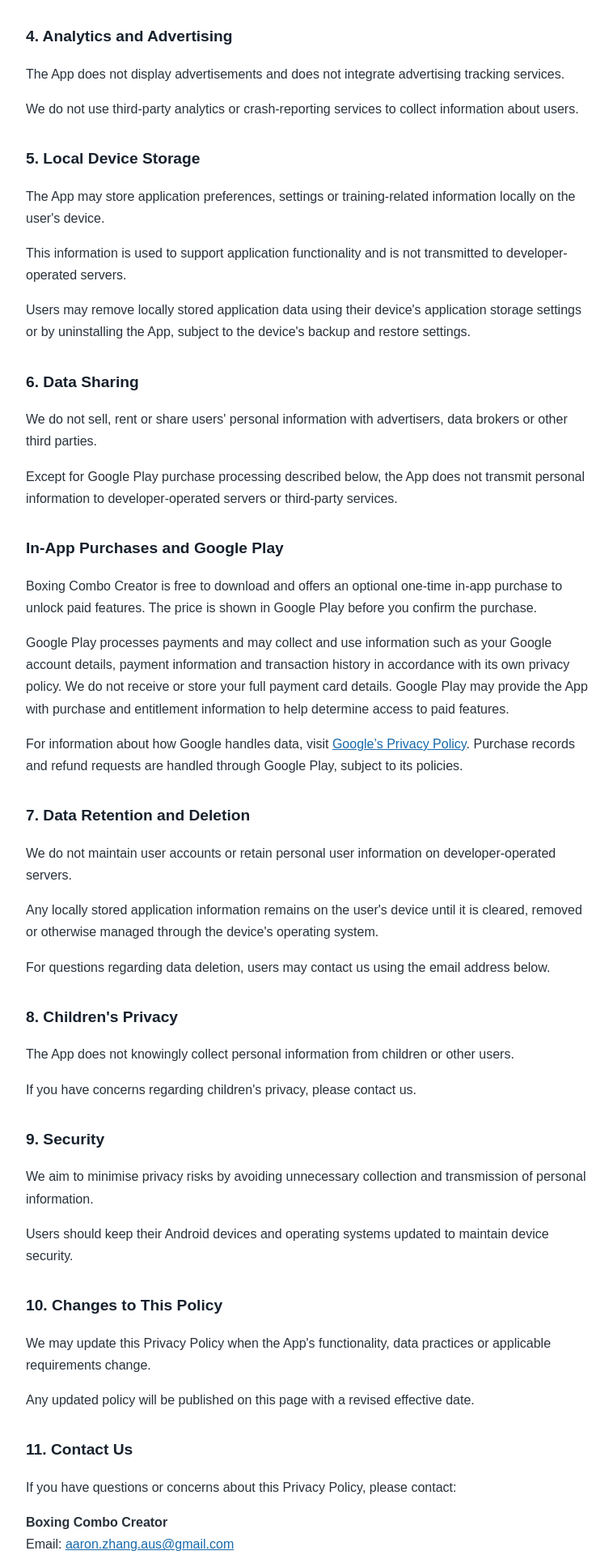
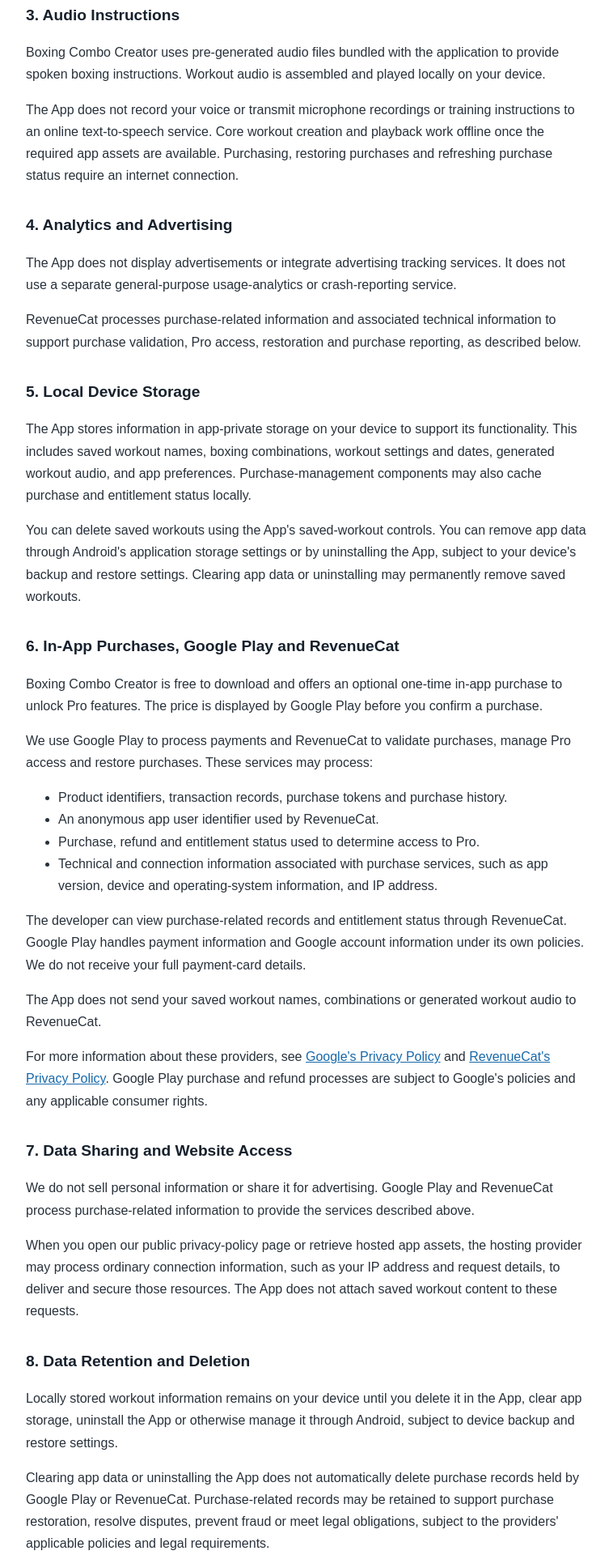
Before and after one commit to AaronZhangAus/boxing-combo-privacy, a plain HTML site: page index.html in a window 1280 px wide. Shown: the part 880-2800 px from the top of the page at 81% size, without its empty margins (260-1018 px from the left). Drawn offline with Linux system fonts and the light colour scheme.

Commit message:
Update index.html

```diff
--- a/index.html
+++ b/index.html
@@ -1,22 +1,12 @@
-
 <!DOCTYPE html>
 <html lang="en">
 <head>
   <meta charset="UTF-8">
-  <meta name="viewport"
-        content="width=device-width, initial-scale=1">
-
+  <meta name="viewport" content="width=device-width, initial-scale=1">
   <title>Privacy Policy | Boxing Combo Creator</title>
-
-  <meta name="description"
-        content="Privacy Policy for Boxing Combo Creator,
-                 an Android boxing training application.">
-
+  <meta name="description" content="Privacy Policy for Boxing Combo Creator, an Android boxing training application with an optional Pro purchase.">
   <style>
-    * {
-      box-sizing: border-box;
-    }
-
+    * { box-sizing: border-box; }
     body {
       margin: 0;
       padding: 24px;
@@ -25,7 +15,6 @@
       color: #28313b;
       background: #f5f7fa;
     }
-
     main {
       max-width: 780px;
       margin: 36px auto;
@@ -34,28 +23,10 @@
       border-radius: 12px;
       box-shadow: 0 4px 24px rgba(0,0,0,0.06);
     }
-
-    h1 {
-      color: #17212d;
-      margin-bottom: 6px;
-    }
-
-    h2 {
-      color: #17212d;
-      font-size: 1.2rem;
-      margin-top: 32px;
-    }
-
-    .subtitle {
-      color: #667085;
-      font-size: 0.95rem;
-    }
-
-    a {
-      color: #1769aa;
-      overflow-wrap: anywhere;
-    }
-
+    h1 { color: #17212d; margin-bottom: 6px; }
+    h2 { color: #17212d; font-size: 1.2rem; margin-top: 32px; }
+    .subtitle { color: #667085; font-size: 0.95rem; }
+    a { color: #1769aa; overflow-wrap: anywhere; }
     footer {
       border-top: 1px solid #e5e7eb;
       margin-top: 40px;
@@ -63,217 +34,78 @@
       color: #667085;
       font-size: 0.9rem;
     }
-
     @media (max-width: 600px) {
-      body {
-        padding: 12px;
-      }
-
-      main {
-        margin: 12px auto;
-        padding: 24px;
-      }
+      body { padding: 12px; }
+      main { margin: 12px auto; padding: 24px; }
     }
   </style>
 </head>
-
 <body>
 <main>
-
   <h1>Privacy Policy</h1>
-
-  <p class="subtitle">
-    Boxing Combo Creator<br>
-    Effective Date: 18 November 2026
-  </p>
+  <p class="subtitle">Boxing Combo Creator<br>Effective Date: 18 November 2026</p>
 
   <h2>1. Introduction</h2>
-
-  <p>
-    Boxing Combo Creator ("the App") is an Android
-    application designed to help users practise
-    boxing combinations through generated training
-    sequences and spoken audio instructions.
-  </p>
-
-  <p>
-    We respect your privacy and are committed to
-    being transparent about how the App handles
-    information.
-  </p>
+  <p>Boxing Combo Creator ("the App") is an Android application designed to help users practise boxing combinations through generated training sequences and spoken audio instructions.</p>
+  <p>We respect your privacy and aim to explain clearly how the App and the service providers used for purchases handle information.</p>
 
   <h2>2. Information Collection</h2>
-
-  <p>
-    The App does not require registration or
-    the creation of a user account.
-  </p>
-
-  <p>
-    The App does not collect, transmit or store
-    personal information on developer-operated
-    servers.
-  </p>
-
-  <p>
-    We do not collect names, email addresses,
-    precise location information, contacts,
-    advertising identifiers or personal
-    usage analytics through the App.
-  </p>
+  <p>The App does not require registration or the creation of an app user account.</p>
+  <p>We do not operate a server that receives or stores your saved workout content. The App does not send saved workout names, combinations or generated workout audio to the developer, Google Play or RevenueCat.</p>
+  <p>The App does not request your name or email address for normal use and does not access your precise location, contacts, photos or microphone. Purchase-related and technical information is processed as described in sections 6 and 7.</p>
+  <p>If you contact us by email, we receive your email address and the information you choose to include so that we can respond. Please do not send payment-card details, passwords or other sensitive credentials.</p>
 
   <h2>3. Audio Instructions</h2>
-
-  <p>
-    Boxing Combo Creator uses pre-generated
-    audio files bundled with the application
-    to provide spoken boxing instructions.
-  </p>
-
-  <p>
-    These audio files are played locally
-    on the user's device.
-    The App does not transmit users' voices,
-    microphone recordings or training
-    instructions to an online
-    text-to-speech service.
-  </p>
+  <p>Boxing Combo Creator uses pre-generated audio files bundled with the application to provide spoken boxing instructions. Workout audio is assembled and played locally on your device.</p>
+  <p>The App does not record your voice or transmit microphone recordings or training instructions to an online text-to-speech service. Core workout creation and playback work offline once the required app assets are available. Purchasing, restoring purchases and refreshing purchase status require an internet connection.</p>
 
   <h2>4. Analytics and Advertising</h2>
-
-  <p>
-    The App does not display advertisements
-    and does not integrate advertising
-    tracking services.
-  </p>
-
-  <p>
-    We do not use third-party analytics or
-    crash-reporting services to collect
-    information about users.
-  </p>
+  <p>The App does not display advertisements or integrate advertising tracking services. It does not use a separate general-purpose usage-analytics or crash-reporting service.</p>
+  <p>RevenueCat processes purchase-related information and associated technical information to support purchase validation, Pro access, restoration and purchase reporting, as described below.</p>
 
   <h2>5. Local Device Storage</h2>
+  <p>The App stores information in app-private storage on your device to support its functionality. This includes saved workout names, boxing combinations, workout settings and dates, generated workout audio, and app preferences. Purchase-management components may also cache purchase and entitlement status locally.</p>
+  <p>You can delete saved workouts using the App's saved-workout controls. You can remove app data through Android's application storage settings or by uninstalling the App, subject to your device's backup and restore settings. Clearing app data or uninstalling may permanently remove saved workouts.</p>
 
-  <p>
-    The App may store application preferences,
-    settings or training-related information
-    locally on the user's device.
-  </p>
+  <h2>6. In-App Purchases, Google Play and RevenueCat</h2>
+  <p>Boxing Combo Creator is free to download and offers an optional one-time in-app purchase to unlock Pro features. The price is displayed by Google Play before you confirm a purchase.</p>
+  <p>We use Google Play to process payments and RevenueCat to validate purchases, manage Pro access and restore purchases. These services may process:</p>
+  <ul>
+    <li>Product identifiers, transaction records, purchase tokens and purchase history.</li>
+    <li>An anonymous app user identifier used by RevenueCat.</li>
+    <li>Purchase, refund and entitlement status used to determine access to Pro.</li>
+    <li>Technical and connection information associated with purchase services, such as app version, device and operating-system information, and IP address.</li>
+  </ul>
+  <p>The developer can view purchase-related records and entitlement status through RevenueCat. Google Play handles payment information and Google account information under its own policies. We do not receive your full payment-card details.</p>
+  <p>The App does not send your saved workout names, combinations or generated workout audio to RevenueCat.</p>
+  <p>For more information about these providers, see <a href="https://policies.google.com/privacy">Google's Privacy Policy</a> and <a href="https://www.revenuecat.com/privacy">RevenueCat's Privacy Policy</a>. Google Play purchase and refund processes are subject to Google's policies and any applicable consumer rights.</p>
 
-  <p>
-    This information is used to support
-    application functionality and is not
-    transmitted to developer-operated servers.
-  </p>
+  <h2>7. Data Sharing and Website Access</h2>
+  <p>We do not sell personal information or share it for advertising. Google Play and RevenueCat process purchase-related information to provide the services described above.</p>
+  <p>When you open our public privacy-policy page or retrieve hosted app assets, the hosting provider may process ordinary connection information, such as your IP address and request details, to deliver and secure those resources. The App does not attach saved workout content to these requests.</p>
 
-  <p>
-    Users may remove locally stored
-    application data using their device's
-    application storage settings or
-    by uninstalling the App, subject to
-    the device's backup and restore settings.
-  </p>
+  <h2>8. Data Retention and Deletion</h2>
+  <p>Locally stored workout information remains on your device until you delete it in the App, clear app storage, uninstall the App or otherwise manage it through Android, subject to device backup and restore settings.</p>
+  <p>Clearing app data or uninstalling the App does not automatically delete purchase records held by Google Play or RevenueCat. Purchase-related records may be retained to support purchase restoration, resolve disputes, prevent fraud or meet legal obligations, subject to the providers' applicable policies and legal requirements.</p>
+  <p>If you contact us, we retain correspondence only as needed to respond, resolve the matter and satisfy any applicable legal requirements.</p>
+  <p>For questions or requests about purchase-related data or correspondence, contact us using the email address below. We will explain what information we can identify and delete, any necessary verification, and any retention that is required. Requests concerning information controlled by Google may also need to be made directly to Google.</p>
+  <p>Deleting data does not itself request a refund or guarantee that a purchase can subsequently be restored.</p>
 
-  <h2>6. Data Sharing</h2>
+  <h2>9. Children's Privacy</h2>
+  <p>We do not knowingly collect personal information from children. If you believe that a child has provided personal information through the App's purchase services or by contacting us, please contact us so that we can review the matter and take appropriate action with the relevant service provider where necessary.</p>
 
-  <p>
-    We do not sell, rent or share users'
-    personal information with advertisers,
-    data brokers or other third parties.
-  </p>
+  <h2>10. Security</h2>
+  <p>We aim to minimise privacy risks by avoiding unnecessary collection and transmission of information and keeping workout content in app-private device storage. Purchase-related information is transmitted through the purchase providers' secure connections.</p>
+  <p>No method of storage or transmission is completely secure. Keep your Android device and operating system updated and protect access to your device and Google account.</p>
 
-  <p>
-    Except for Google Play purchase processing described below, the App does not transmit personal
-    information to developer-operated
-    servers or third-party services.
-  </p>
+  <h2>11. Changes to This Policy</h2>
+  <p>We may update this Privacy Policy when the App's functionality, data practices or applicable requirements change. An updated policy will be published on this page with a revised effective date.</p>
 
-  <h2>In-App Purchases and Google Play</h2><p>Boxing Combo Creator is free to download and offers an optional one-time in-app purchase to unlock paid features. The price is shown in Google Play before you confirm the purchase.</p><p>Google Play processes payments and may collect and use information such as your Google account details, payment information and transaction history in accordance with its own privacy policy. We do not receive or store your full payment card details. Google Play may provide the App with purchase and entitlement information to help determine access to paid features.</p><p>For information about how Google handles data, visit <a href="https://policies.google.com/privacy">Google’s Privacy Policy</a>. Purchase records and refund requests are handled through Google Play, subject to its policies.</p><h2>7. Data Retention and Deletion</h2>
+  <h2>12. Contact Us</h2>
+  <p>If you have questions, concerns or privacy-related requests, please contact:</p>
+  <p><strong>Boxing Combo Creator</strong><br>Email: <a href="mailto:aaron.zhang.aus@gmail.com">aaron.zhang.aus@gmail.com</a></p>
 
-  <p>
-    We do not maintain user accounts
-    or retain personal user information
-    on developer-operated servers.
-  </p>
-
-  <p>
-    Any locally stored application
-    information remains on the user's
-    device until it is cleared, removed
-    or otherwise managed through the
-    device's operating system.
-  </p>
-
-  <p>
-    For questions regarding data deletion,
-    users may contact us using the
-    email address below.
-  </p>
-
-  <h2>8. Children's Privacy</h2>
-
-  <p>
-    The App does not knowingly collect
-    personal information from children
-    or other users.
-  </p>
-
-  <p>
-    If you have concerns regarding
-    children's privacy, please contact us.
-  </p>
-
-  <h2>9. Security</h2>
-
-  <p>
-    We aim to minimise privacy risks
-    by avoiding unnecessary collection
-    and transmission of personal information.
-  </p>
-
-  <p>
-    Users should keep their Android devices
-    and operating systems updated to
-    maintain device security.
-  </p>
-
-  <h2>10. Changes to This Policy</h2>
-
-  <p>
-    We may update this Privacy Policy
-    when the App's functionality,
-    data practices or applicable
-    requirements change.
-  </p>
-
-  <p>
-    Any updated policy will be
-    published on this page with
-    a revised effective date.
-  </p>
-
-  <h2>11. Contact Us</h2>
-
-  <p>
-    If you have questions or concerns
-    about this Privacy Policy,
-    please contact:
-  </p>
-
-  <p>
-    <strong>Boxing Combo Creator</strong><br>
-    Email:
-    <a href="mailto:aaron.zhang.aus@gmail.com">
-      aaron.zhang.aus@gmail.com
-    </a>
-  </p>
-
-  <footer>
-    &copy; 2026 Boxing Combo Creator.
-    All rights reserved.
-  </footer>
-
+  <footer>&copy; 2026 Boxing Combo Creator. All rights reserved.</footer>
 </main>
 </body>
 </html>
```
